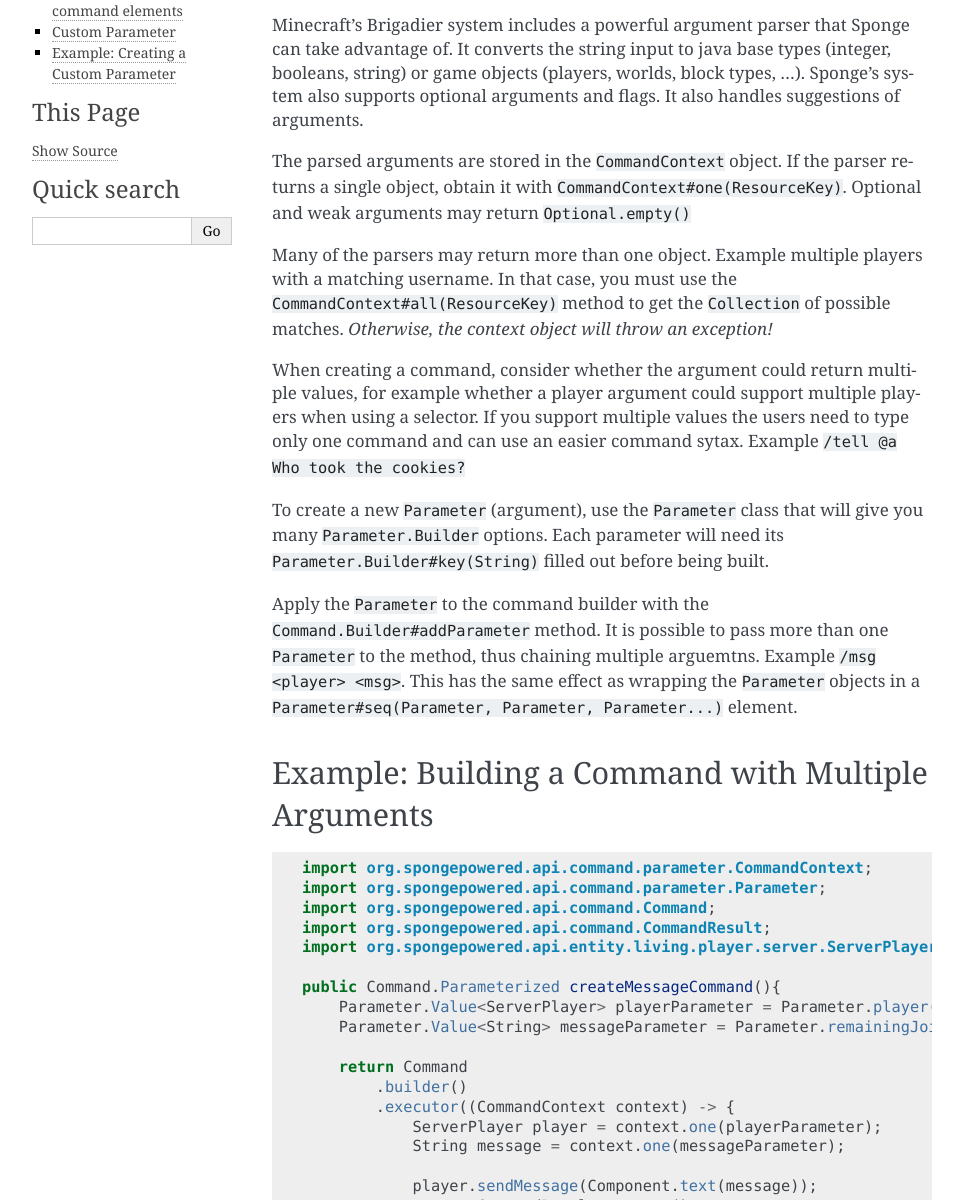
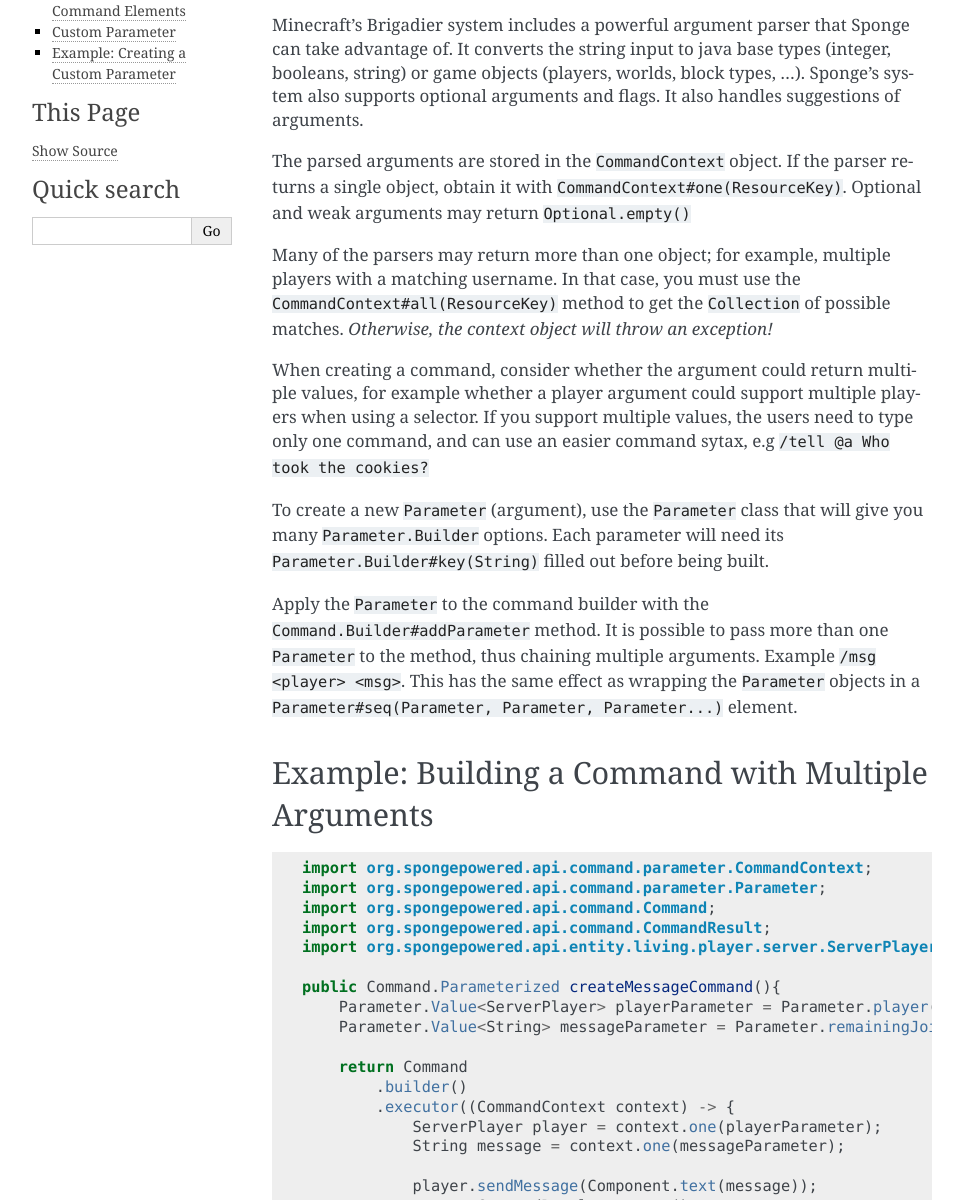
Before and after one commit to SpongePowered/SpongeDocs, a Sphinx documentation site: the page built from source/plugin/commands/argumentparsing.rst, in a window 1280 px wide and 1400 px high, cut to the strip 200-1400 px from the top of the window. Shown: the whole strip, without its empty margins (148-1111 px from the left). Built offline with Sphinx 7.4.7, drawn with Linux system fonts in a browser that asks for light colours; cross-references to code outside the pages are shown as plain code; some of the changed text lies outside the part shown.

Commit message:
Title case

```diff
--- a/source/plugin/commands/argumentparsing.rst
+++ b/source/plugin/commands/argumentparsing.rst
@@ -16,20 +16,20 @@
 The parsed arguments are stored in the :javadoc:`CommandContext` object. If the parser returns a single object,
 obtain it with :javadoc:`CommandContext#one(ResourceKey)`. Optional and weak arguments may return ``Optional.empty()``
 
-Many of the parsers may return more than one object. Example multiple players with a matching username. In that case,
+Many of the parsers may return more than one object; for example, multiple players with a matching username. In that case,
 you must use the :javadoc:`CommandContext#all(ResourceKey)` method to get the ``Collection`` of possible matches.
 *Otherwise, the context object will throw an exception!*
 
 When creating a command, consider whether the argument could return multiple values, for example whether a player
-argument could support multiple players when using a selector. If you support multiple values the users need to type
-only one command and can use an easier command sytax. Example ``/tell @a Who took the cookies?``
+argument could support multiple players when using a selector. If you support multiple values, the users need to type
+only one command, and can use an easier command sytax, e.g ``/tell @a Who took the cookies?``
 
 To create a new :javadoc:`Parameter` (argument), use the :javadoc:`Parameter` class that will give you many
 :javadoc:`Parameter.Builder` options. Each parameter will need its :javadoc:`Parameter.Builder#key(String)`
 filled out before being built.
 
 Apply the ``Parameter`` to the command builder with the :javadoc:`Command.Builder#addParameter` method.
-It is possible to pass more than one ``Parameter`` to the method, thus chaining multiple arguemtns.
+It is possible to pass more than one ``Parameter`` to the method, thus chaining multiple arguments.
 Example ``/msg <player> <msg>``. This has the same effect as wrapping the ``Parameter`` objects in a
 :javadoc:`Parameter#seq(Parameter, Parameter, Parameter...)` element.
 
@@ -61,7 +61,7 @@
             .build();
     }
 
-Overview of the ``Parameter`` command elements
+Overview of the ``Parameter`` Command Elements
 ~~~~~~~~~~~~~~~~~~~~~~~~~~~~~~~~~~~~~~~~~~~~~~
 
 .. list-table::
@@ -136,7 +136,7 @@
 
     Don't expect that a ``Parameter`` will only ever return a single value,
     a lot of them support multiple return values; some might support regular expressions or use command selector.
-    This is intensional as it makes commands easier to use. Example ``/tell @a BanditPlayer has cookies!``.
+    This is intentional as it makes commands easier to use, e.g ``/tell @a BanditPlayer has cookies!``.
 
 Custom Parameter
 ~~~~~~~~~~~~~~~~
--- a/source/plugin/commands/commandbuilding.rst
+++ b/source/plugin/commands/commandbuilding.rst
@@ -169,7 +169,7 @@
     * - Negative
       - Undefined in the Minecraft spec, can result in different effects
 
-Error handling
+Error Handling
 ~~~~~~~~~~~~~~
 
 The ``execute`` method may also throw a :javadoc:`CommandException`, signaling that an error occured while trying to
--- a/source/plugin/commands/rawcommand.rst
+++ b/source/plugin/commands/rawcommand.rst
@@ -11,7 +11,7 @@
 
 It is recommended to use the :doc:`commandbuilding` for simple command definitions.
 
-Writing a command
+Writing a Command
 ~~~~~~~~~~~~~~~~~
 
 The first step is to create a class for the command. The class has to implement the interface ``Command.Raw``:
@@ -60,7 +60,7 @@
 
     See the JavaDoc for :javadoc:`Command.Raw` for the purposes of each method in the example
 
-Registering the command
+Registering the Command
 ~~~~~~~~~~~~~~~~~~~~~~~
 
 Now we can register the class in the :javadoc:`RegisterCommandEvent` event. You can register the command using the
```
Also changed, not shown: other parts of source/plugin/commands/commandbuilding.rst (+2 -2 lines).
